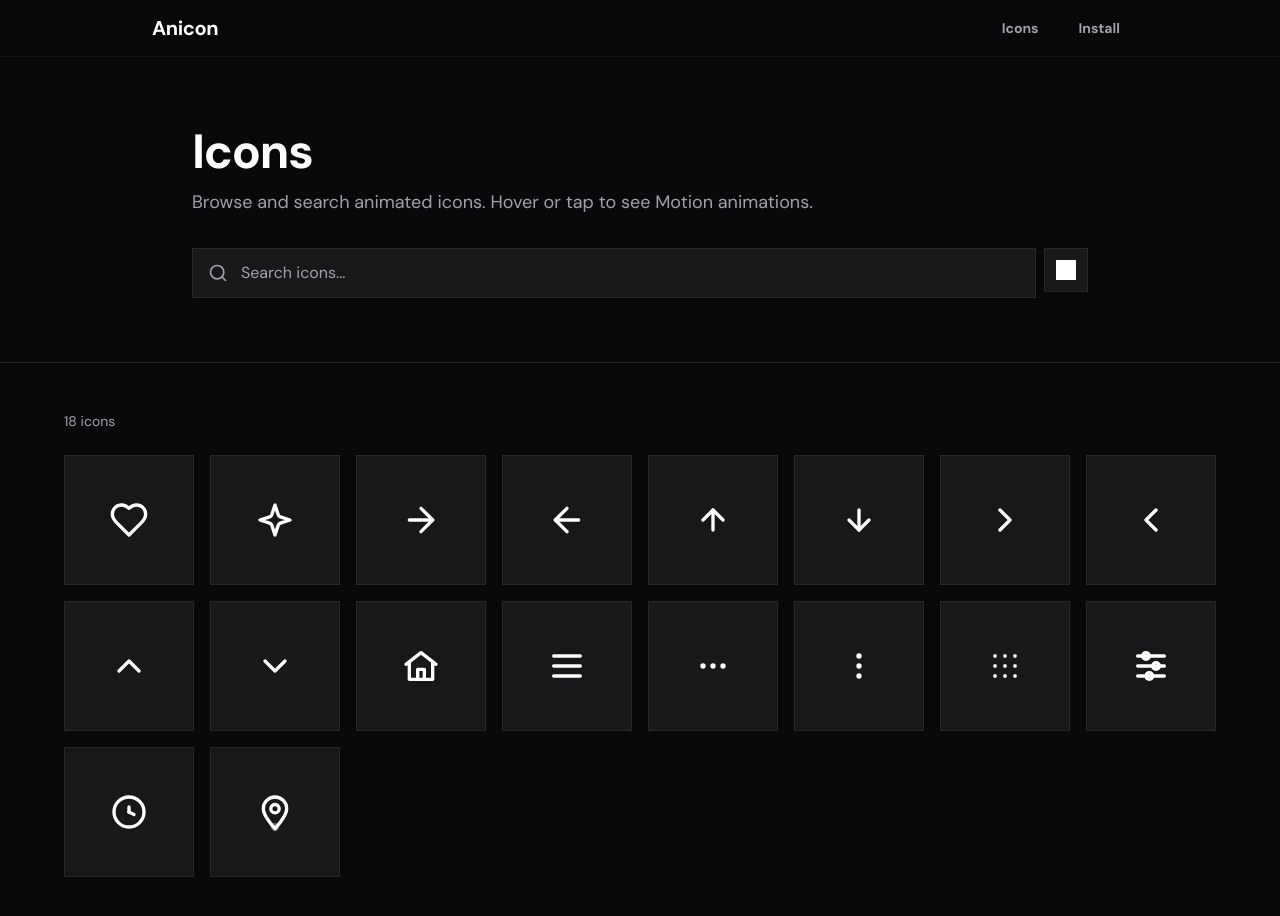
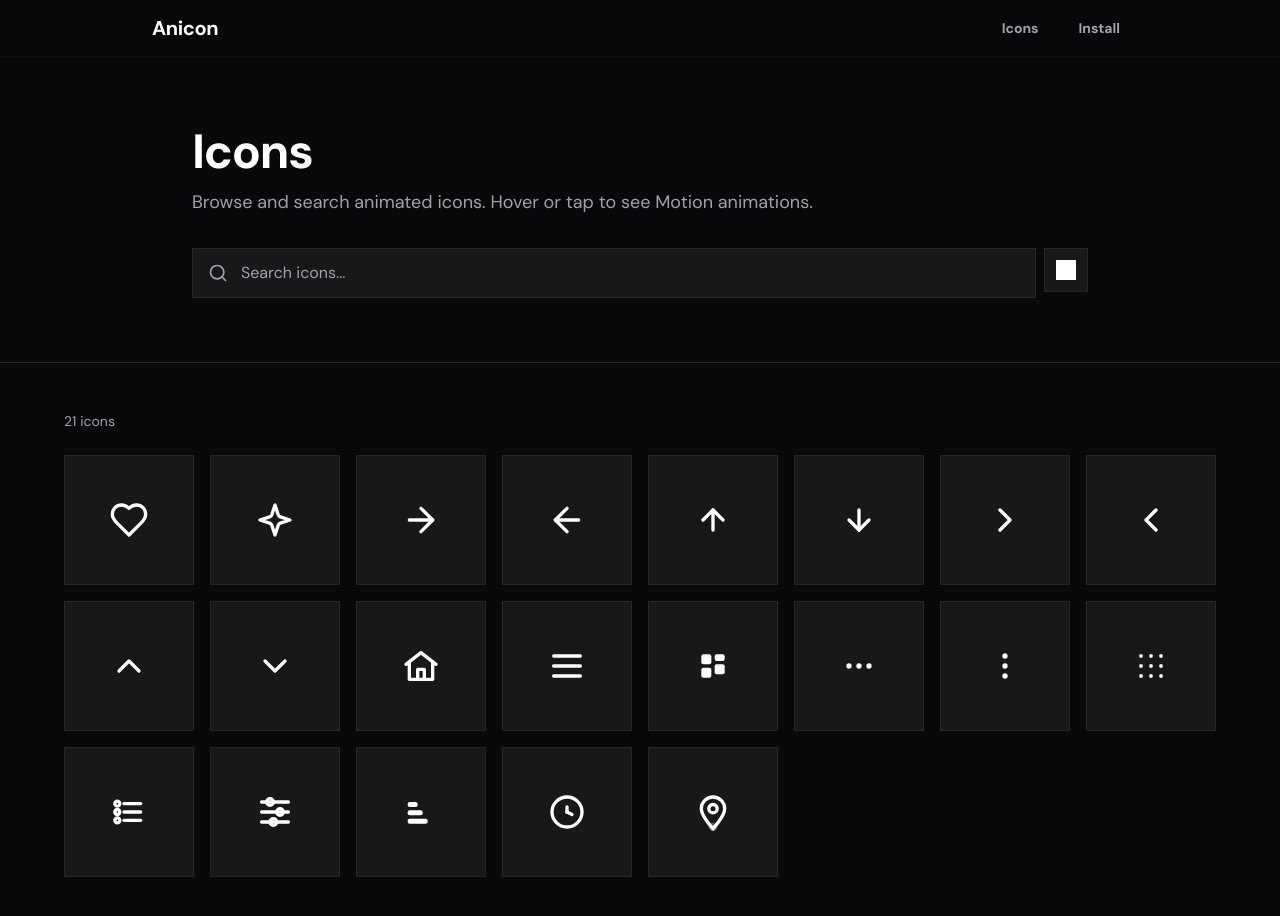
Before and after one commit to gohelboy/anicon, a Next.js app: page /icons in a window 1280 px wide. Shown: the top 916 px of the page. Built offline with nearby package versions, Linux system fonts and the light colour scheme.

Commit message:
Add more menu icon variants

```diff
--- a/app/_data/icons.ts
+++ b/app/_data/icons.ts
@@ -11,10 +11,13 @@ import { IconHeart } from "@/registry/default/icon-heart/icon-heart";
 import { IconHome } from "@/registry/default/icon-home/icon-home";
 import { IconMapPin } from "@/registry/default/icon-map-pin/icon-map-pin";
 import { IconMenu } from "@/registry/default/icon-menu/icon-menu";
+import { IconMenuBento } from "@/registry/default/icon-menu-bento/icon-menu-bento";
 import { IconMenuDots } from "@/registry/default/icon-menu-dots/icon-menu-dots";
 import { IconMenuDotsVertical } from "@/registry/default/icon-menu-dots-vertical/icon-menu-dots-vertical";
 import { IconMenuGrid } from "@/registry/default/icon-menu-grid/icon-menu-grid";
+import { IconMenuList } from "@/registry/default/icon-menu-list/icon-menu-list";
 import { IconMenuSliders } from "@/registry/default/icon-menu-sliders/icon-menu-sliders";
+import { IconMenuTabs } from "@/registry/default/icon-menu-tabs/icon-menu-tabs";
 import { IconSparkle } from "@/registry/default/icon-sparkle/icon-sparkle";
 
 export const iconsRegistry = [
@@ -103,6 +106,13 @@ export const iconsRegistry = [
     tags: ["menu", "navigation", "hamburger", "list"],
   },
   {
+    name: "icon-menu-bento",
+    component: IconMenuBento,
+    color: "text-white",
+    description: "Bento menu tiles with a soft pop animation",
+    tags: ["menu", "bento", "grid", "apps", "navigation"],
+  },
+  {
     name: "icon-menu-dots",
     component: IconMenuDots,
     color: "text-white",
@@ -124,11 +134,25 @@ export const iconsRegistry = [
     tags: ["menu", "grid", "apps", "navigation"],
   },
   {
+    name: "icon-menu-list",
+    component: IconMenuList,
+    color: "text-white",
+    description: "List menu with animated bullets and lines",
+    tags: ["menu", "list", "items", "navigation"],
+  },
+  {
     name: "icon-menu-sliders",
     component: IconMenuSliders,
     color: "text-white",
     description: "Slider menu with animated knobs",
     tags: ["menu", "sliders", "settings", "controls"],
+  },
+  {
+    name: "icon-menu-tabs",
+    component: IconMenuTabs,
+    color: "text-white",
+    description: "Tabbed menu with stacked bars",
+    tags: ["menu", "tabs", "navigation", "list"],
   },
   {
     name: "icon-clock",
--- a/registry.json
+++ b/registry.json
@@ -184,6 +184,21 @@
       ]
     },
     {
+      "name": "icon-menu-bento",
+      "type": "registry:component",
+      "title": "Animated Menu Bento",
+      "description": "Bento menu icon with soft tile pops.",
+      "dependencies": [
+        "motion"
+      ],
+      "files": [
+        {
+          "path": "registry/default/icon-menu-bento/icon-menu-bento.tsx",
+          "type": "registry:component"
+        }
+      ]
+    },
+    {
       "name": "icon-menu-dots",
       "type": "registry:component",
       "title": "Animated Menu Dots",
@@ -229,6 +244,21 @@
       ]
     },
     {
+      "name": "icon-menu-list",
+      "type": "registry:component",
+      "title": "Animated Menu List",
+      "description": "List menu icon with animated bullets and lines.",
+      "dependencies": [
+        "motion"
+      ],
+      "files": [
+        {
+          "path": "registry/default/icon-menu-list/icon-menu-list.tsx",
+          "type": "registry:component"
+        }
+      ]
+    },
+    {
       "name": "icon-menu-sliders",
       "type": "registry:component",
       "title": "Animated Menu Sliders",
@@ -239,6 +269,21 @@
       "files": [
         {
           "path": "registry/default/icon-menu-sliders/icon-menu-sliders.tsx",
+          "type": "registry:component"
+        }
+      ]
+    },
+    {
+      "name": "icon-menu-tabs",
+      "type": "registry:component",
+      "title": "Animated Menu Tabs",
+      "description": "Tabbed menu icon with stacked bar motion.",
+      "dependencies": [
+        "motion"
+      ],
+      "files": [
+        {
+          "path": "registry/default/icon-menu-tabs/icon-menu-tabs.tsx",
           "type": "registry:component"
         }
       ]
--- /dev/null
+++ b/registry/default/icon-menu-bento/icon-menu-bento.tsx
@@ -0,0 +1,63 @@
+"use client";
+
+import { motion } from "framer-motion";
+
+export interface IconMenuBentoProps extends React.SVGProps<SVGSVGElement> {
+  /** Size in pixels. Default 24 */
+  size?: number;
+}
+
+const tileVariants = {
+  rest: (index: number) => ({ scale: 1, transition: { delay: index * 0.04 } }),
+  hover: (index: number) => ({
+    scale: 1.12,
+    transition: { delay: index * 0.04, type: "spring", stiffness: 420 },
+  }),
+  tap: { scale: 0.92 },
+};
+
+const tiles = [
+  { x: 5, y: 5, w: 6, h: 6 },
+  { x: 13, y: 5, w: 6, h: 4 },
+  { x: 13, y: 11, w: 6, h: 6 },
+  { x: 5, y: 13, w: 6, h: 6 },
+];
+
+export function IconMenuBento({ size = 24, className, ...props }: IconMenuBentoProps) {
+  const {
+    onAnimationStart,
+    onAnimationEnd,
+    onDragStart,
+    onDrag,
+    onDragEnd,
+    ...rest
+  } = props;
+  return (
+    <motion.svg
+      xmlns="http://www.w3.org/2000/svg"
+      width={size}
+      height={size}
+      viewBox="0 0 24 24"
+      fill="currentColor"
+      stroke="none"
+      initial="rest"
+      whileHover="hover"
+      whileTap="tap"
+      className={`outline-none focus:outline-none focus:ring-0 select-none ${className ?? ""}`.trim()}
+      {...rest}
+    >
+      {tiles.map((tile, index) => (
+        <motion.rect
+          key={`${tile.x}-${tile.y}`}
+          x={tile.x}
+          y={tile.y}
+          width={tile.w}
+          height={tile.h}
+          rx="1.2"
+          variants={tileVariants}
+          custom={index}
+        />
+      ))}
+    </motion.svg>
+  );
+}
--- /dev/null
+++ b/registry/default/icon-menu-list/icon-menu-list.tsx
@@ -0,0 +1,67 @@
+"use client";
+
+import { motion } from "framer-motion";
+
+export interface IconMenuListProps extends React.SVGProps<SVGSVGElement> {
+  /** Size in pixels. Default 24 */
+  size?: number;
+}
+
+const lineVariants = {
+  rest: (index: number) => ({
+    x: 0,
+    opacity: 1,
+    transition: { delay: index * 0.05 },
+  }),
+  hover: (index: number) => ({
+    x: 2,
+    opacity: 0.95,
+    transition: { delay: index * 0.05, type: "spring", stiffness: 500 },
+  }),
+  tap: { scaleX: 0.95 },
+};
+
+const bulletVariants = {
+  rest: (index: number) => ({ scale: 1 }),
+  hover: (index: number) => ({
+    scale: 1.15,
+    transition: { delay: index * 0.05, type: "spring", stiffness: 500 },
+  }),
+  tap: { scale: 0.9 },
+};
+
+export function IconMenuList({ size = 24, className, ...props }: IconMenuListProps) {
+  const {
+    onAnimationStart,
+    onAnimationEnd,
+    onDragStart,
+    onDrag,
+    onDragEnd,
+    ...rest
+  } = props;
+  return (
+    <motion.svg
+      xmlns="http://www.w3.org/2000/svg"
+      width={size}
+      height={size}
+      viewBox="0 0 24 24"
+      fill="none"
+      stroke="currentColor"
+      strokeWidth="2"
+      strokeLinecap="round"
+      strokeLinejoin="round"
+      initial="rest"
+      whileHover="hover"
+      whileTap="tap"
+      className={`outline-none focus:outline-none focus:ring-0 select-none ${className ?? ""}`.trim()}
+      {...rest}
+    >
+      <motion.circle cx="5" cy="7" r="1.5" variants={bulletVariants} custom={0} />
+      <motion.circle cx="5" cy="12" r="1.5" variants={bulletVariants} custom={1} />
+      <motion.circle cx="5" cy="17" r="1.5" variants={bulletVariants} custom={2} />
+      <motion.line x1="9" y1="7" x2="19" y2="7" variants={lineVariants} custom={0} />
+      <motion.line x1="9" y1="12" x2="19" y2="12" variants={lineVariants} custom={1} />
+      <motion.line x1="9" y1="17" x2="19" y2="17" variants={lineVariants} custom={2} />
+    </motion.svg>
+  );
+}
--- /dev/null
+++ b/registry/default/icon-menu-tabs/icon-menu-tabs.tsx
@@ -0,0 +1,65 @@
+"use client";
+
+import { motion } from "framer-motion";
+
+export interface IconMenuTabsProps extends React.SVGProps<SVGSVGElement> {
+  /** Size in pixels. Default 24 */
+  size?: number;
+}
+
+const tabVariants = {
+  rest: (index: number) => ({
+    y: 0,
+    transition: { delay: index * 0.04 },
+  }),
+  hover: (index: number) => ({
+    y: index === 0 ? -1.5 : 1,
+    transition: { delay: index * 0.04, type: "spring", stiffness: 480 },
+  }),
+  tap: { scale: 0.95 },
+};
+
+const tabs = [
+  { x: 4, y: 6, w: 6, h: 3 },
+  { x: 4, y: 11, w: 9, h: 3 },
+  { x: 4, y: 16, w: 12, h: 3 },
+];
+
+export function IconMenuTabs({ size = 24, className, ...props }: IconMenuTabsProps) {
+  const {
+    onAnimationStart,
+    onAnimationEnd,
+    onDragStart,
+    onDrag,
+    onDragEnd,
+    ...rest
+  } = props;
+  return (
+    <motion.svg
+      xmlns="http://www.w3.org/2000/svg"
+      width={size}
+      height={size}
+      viewBox="0 0 24 24"
+      fill="currentColor"
+      stroke="none"
+      initial="rest"
+      whileHover="hover"
+      whileTap="tap"
+      className={`outline-none focus:outline-none focus:ring-0 select-none ${className ?? ""}`.trim()}
+      {...rest}
+    >
+      {tabs.map((tab, index) => (
+        <motion.rect
+          key={`${tab.x}-${tab.y}`}
+          x={tab.x}
+          y={tab.y}
+          width={tab.w}
+          height={tab.h}
+          rx="1.2"
+          variants={tabVariants}
+          custom={index}
+        />
+      ))}
+    </motion.svg>
+  );
+}
```
